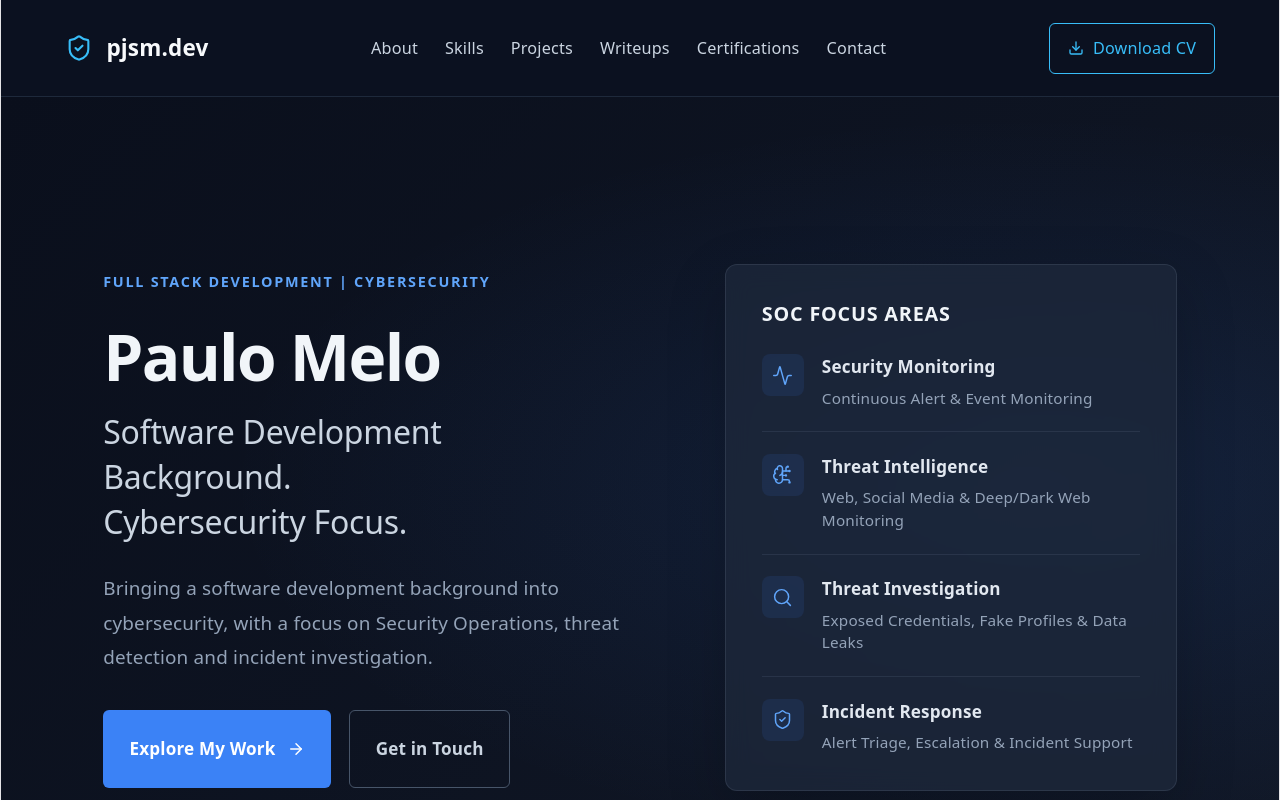
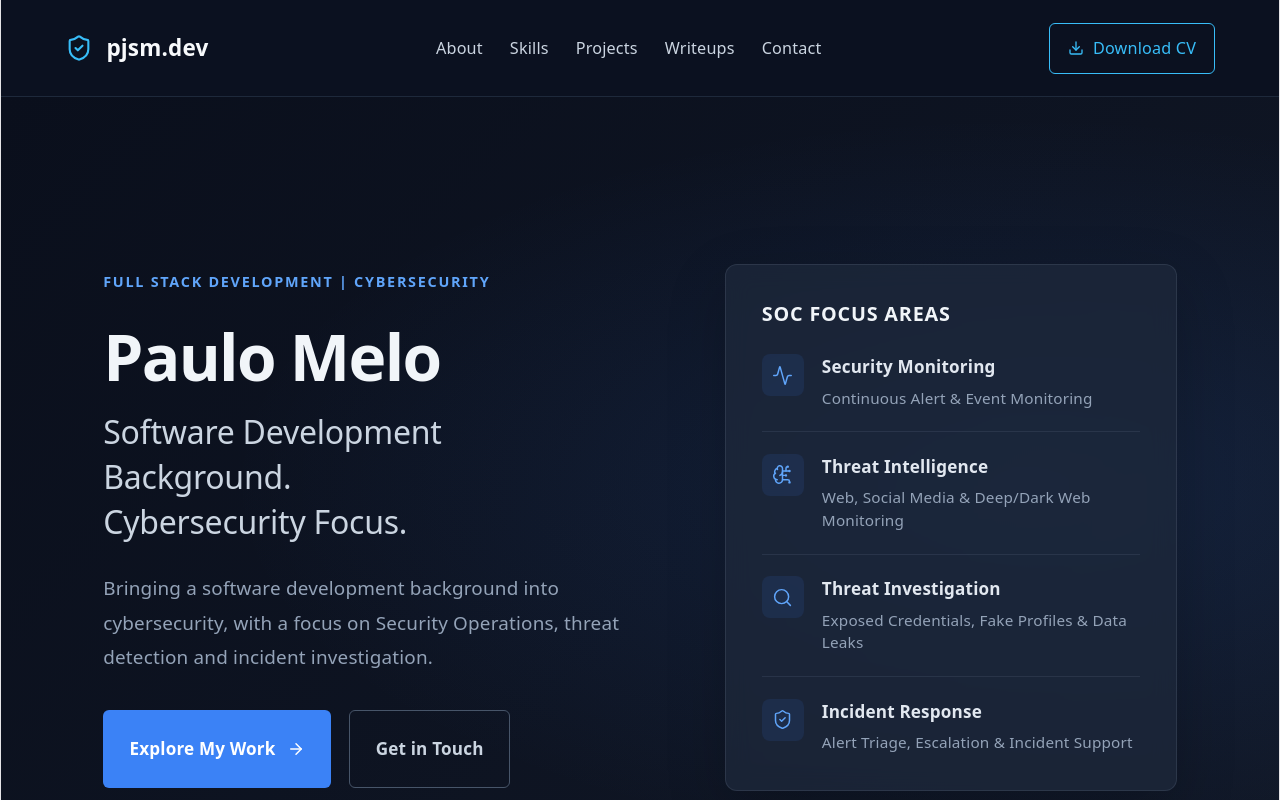
Before and after one commit to pjsmdev/pjsmdev.github.io, a React (Vite) app: page / in a window 1280 px wide. Shown: the top 800 px of the page. Built offline with nearby package versions, Linux system fonts and the light colour scheme.

Commit message:
chore: hide Certifications from header navigation

```diff
--- a/src/components/layout/Header.tsx
+++ b/src/components/layout/Header.tsx
@@ -13,7 +13,7 @@ const Header = () => {
         <a href="/#skills">Skills</a>
         <a href="/projects">Projects</a>
         <a href="/writeups">Writeups</a>
-        <a href="/#certifications">Certifications</a>
+        {/* <a href="/#certifications">Certifications</a> */}
         <a href="/#contact">Contact</a>
       </nav>
 
```
